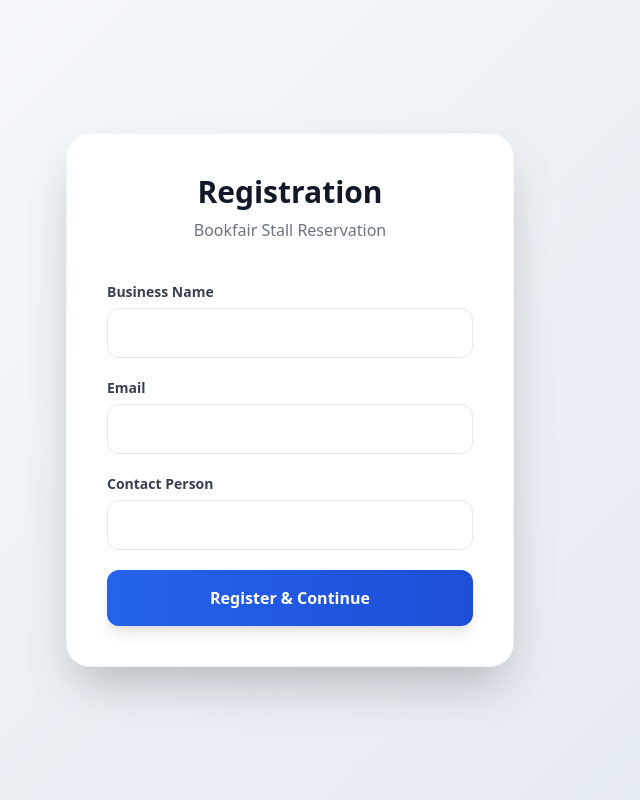
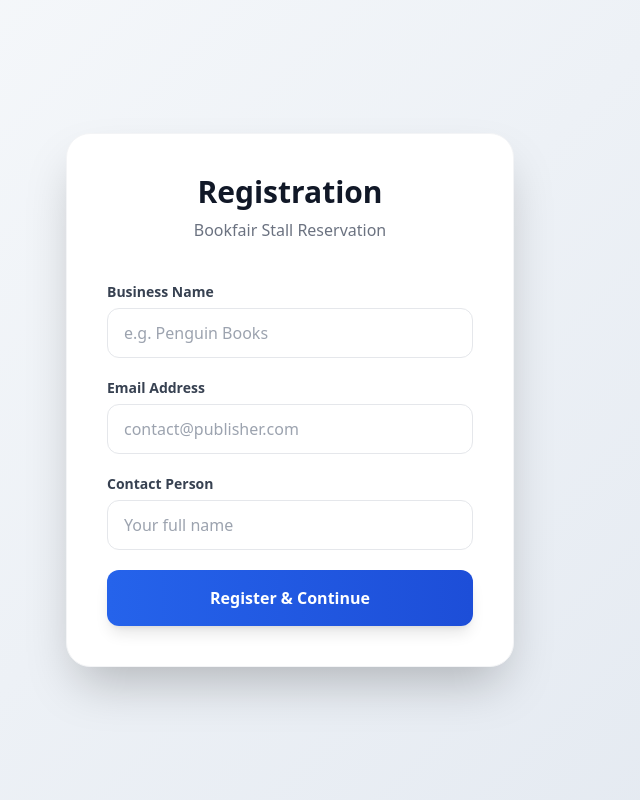
Before and after one commit to StereoSachiiii/SA_PROJECT_V1, a React (Vite) app: page / in a window 1280 px wide. Shown: the whole page, without its empty margins (350-990 px from the left). Built offline with nearby package versions, Linux system fonts and the light colour scheme.

Commit message:
Create reusable input components

```diff
--- /dev/null
+++ b/src/components/Input.tsx
@@ -0,0 +1,23 @@
+import React from 'react';
+
+interface InputProps extends React.InputHTMLAttributes<HTMLInputElement> {
+    label: string;
+    error?: string;
+}
+
+const Input: React.FC<InputProps> = ({ label, error, className, ...props }) => {
+    return (
+        <div className="input-group">
+            <label className="input-label">{label}</label>
+            <input
+                {...props}
+                className={`input-field ${
+                    error ? 'input-field-error' : 'input-field-normal'
+                } ${className || ''}`}
+            />
+            {error && <p className="error-message">{error}</p>}
+        </div>
+    );
+};
+
+export default Input;
--- a/src/pages/RegisterPage.css
+++ b/src/pages/RegisterPage.css
@@ -1,9 +1,7 @@
 /* src/pages/RegisterPage.css */
 
 .registration-container {
-    /* Using @apply for layout and standard Tailwind colors */
     @apply flex items-center justify-center min-h-screen p-6;
-    /* Custom gradient Tailwind doesn't have a single utility for */
     background: linear-gradient(135deg, #f8fafc 0%, #e2e8f0 100%);
 }
 
@@ -12,6 +10,7 @@
     @apply transform transition-all hover:scale-[1.01];
 }
 
+/* Reusable Input Classes */
 .input-group {
     @apply mb-5;
 }
@@ -24,7 +23,6 @@
     @apply w-full border rounded-xl px-4 py-3 outline-none transition-all duration-200 focus:ring-4;
 }
 
-/* Valid vs Invalid states using Tailwind colors via @apply */
 .input-field-normal {
     @apply border-gray-200 focus:ring-blue-500/10 focus:border-blue-500;
 }
@@ -37,6 +35,7 @@
     @apply text-red-500 text-xs mt-1.5 font-medium;
 }
 
+/* Button & Toast */
 .submit-button {
     @apply w-full bg-gradient-to-r from-blue-600 to-blue-700 text-white py-4 rounded-xl font-bold;
     @apply shadow-lg hover:from-blue-700 hover:to-blue-800 hover:shadow-blue-200;
--- a/src/pages/RegisterPage.tsx
+++ b/src/pages/RegisterPage.tsx
@@ -3,6 +3,7 @@ import { useNavigate } from 'react-router-dom'
 import { useMutation } from '@tanstack/react-query'
 import { publisherApi } from '../api'
 import type { PublisherRequest } from '../types'
+import Input from '../components/Input'
 import './RegisterPage.css'
 
 function RegisterPage() {
@@ -17,14 +18,15 @@ function RegisterPage() {
     const mutation = useMutation({
         mutationFn: publisherApi.register,
         onSuccess: (data) => {
-            localStorage.setItem('publisherId', String(data.id)) //
+            // Save publisherId to localStorage for StallMapPage access
+            localStorage.setItem('publisherId', String(data.id))
             navigate('/stalls')
         },
     })
 
     const validate = () => {
         const newErrors: { [key: string]: string } = {}
-        const emailRegex = /^[^\s@]+@[^\s@]+\.[^\s@]+$/ // Requirement check
+        const emailRegex = /^[^\s@]+@[^\s@]+\.[^\s@]+$/
 
         if (!form.businessName.trim()) newErrors.businessName = 'Business name is required'
         if (!form.contactPerson.trim()) newErrors.contactPerson = 'Contact person is required'
@@ -53,38 +55,30 @@ function RegisterPage() {
                 </header>
 
                 <form onSubmit={handleSubmit}>
-                    <div className="input-group">
-                        <label className="input-label">Business Name</label>
-                        <input
-                            type="text"
+                    <Input
+                        label="Business Name"
+                        placeholder="e.g. Penguin Books"
                         value={form.businessName}
                         onChange={(e) => handleChange('businessName', e.target.value)}
-                            className={`input-field ${errors.businessName ? 'input-field-error' : 'input-field-normal'}`}
+                        error={errors.businessName}
                     />
-                        {errors.businessName && <p className="error-message">{errors.businessName}</p>}
-                    </div>
 
-                    <div className="input-group">
-                        <label className="input-label">Email</label>
-                        <input
+                    <Input
+                        label="Email Address"
                         type="email"
+                        placeholder="contact@publisher.com"
                         value={form.email}
                         onChange={(e) => handleChange('email', e.target.value)}
-                            className={`input-field ${errors.email ? 'input-field-error' : 'input-field-normal'}`}
+                        error={errors.email}
                     />
-                        {errors.email && <p className="error-message">{errors.email}</p>}
-                    </div>
 
-                    <div className="input-group">
-                        <label className="input-label">Contact Person</label>
-                        <input
-                            type="text"
+                    <Input
+                        label="Contact Person"
+                        placeholder="Your full name"
                         value={form.contactPerson}
                         onChange={(e) => handleChange('contactPerson', e.target.value)}
-                            className={`input-field ${errors.contactPerson ? 'input-field-error' : 'input-field-normal'}`}
+                        error={errors.contactPerson}
                     />
-                        {errors.contactPerson && <p className="error-message">{errors.contactPerson}</p>}
-                    </div>
 
                     <button type="submit" disabled={mutation.isPending} className="submit-button">
                         {mutation.isPending ? (
@@ -100,7 +94,8 @@ function RegisterPage() {
 
                     {mutation.isError && (
                         <div className="error-toast">
-                            <strong>Error:</strong> {(mutation.error as any)?.response?.data?.message || mutation.error.message}
+                            <span className="font-bold">Error:</span>
+                            {(mutation.error as any)?.response?.data?.message || mutation.error.message}
                         </div>
                     )}
                 </form>
```
Lines whose indentation alone changed are shown as unchanged.
